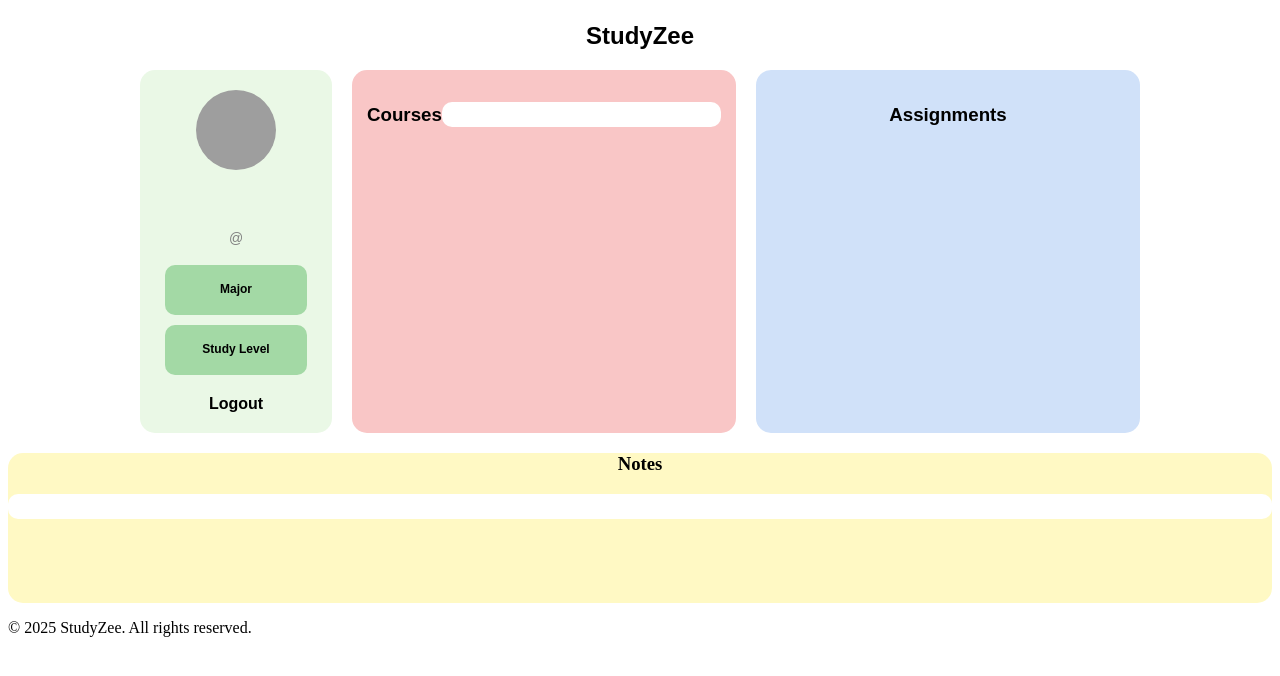
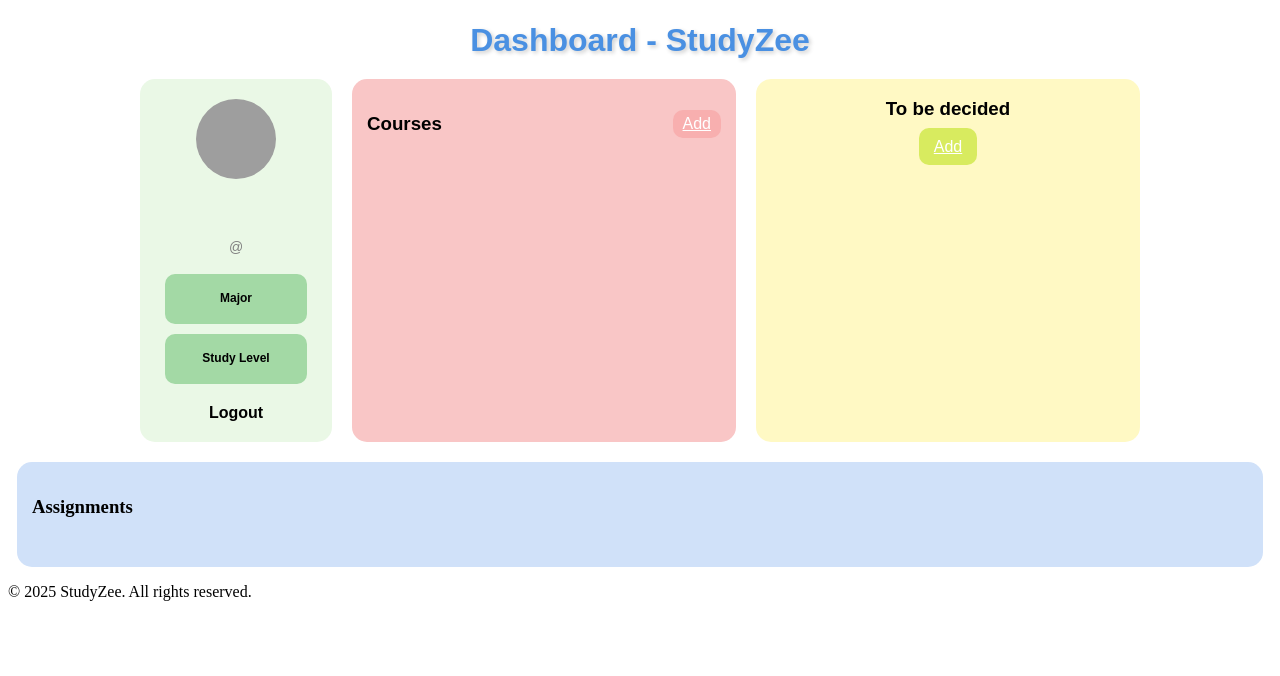
Before and after one commit to Singh-thetic/studyzee, a Python web app: template templates/dashboard.html in a window 1280 px wide. Shown: the part 58-734 px from the top of the page. Run offline with Jinja, Linux system fonts and the light colour scheme; the template is opened without the code that fills it, so the values that code supplies are empty; grey boxes are pictures that could not be loaded.

Commit message:
commited

```diff
--- a/templates/dashboard.html
+++ b/templates/dashboard.html
@@ -4,7 +4,7 @@
 
 {% block content %}
 <div class="dashboard-container">
-    <h1 class="title">StudyZee</h1>
+    <h1 class="title">Dashboard - StudyZee</h1>
 
     <div class="main-content">
         <!-- Sidebar (User Profile) -->
@@ -29,7 +29,7 @@
         <div class="courses-section">
             <div class="courses-header">
             <h3>Courses</h3>
-                <button class="add-btn" onclick="window.location.href='{{ url_for('add_course') }}'">Add</button>
+            <a href="{{ url_for('add_course') }}" class="add-btn" style="background: #F8AFAF; color: white;">Add</a>
             </div>
             <ul class="courses-list">
             {% for course in courses %}
@@ -38,25 +38,27 @@
             </ul>
         </div>
 
+        <!--TBD Section -->
+        <div class="notes-section">
+            <div class="notes-header">
+            <h3 style="text-align: center;">To be decided</h3>
+            <a href="{{ url_for('add_course') }}" class="add-btn" style="background: #d8eb5f; color: white; padding: 10px 15px; width: auto;">Add</a>
+            </div>
+        </div>
+    </div>
+</div>
 
 <!-- Assignments Section -->
 <div class="assignments-section">
     <h3>Assignments</h3>
     <ul class="assignments-list">
         {% for task in tasks %}
-                    <li class="assignment-item">{{ task[0] }}: {{ task[1] if task[1] else 'No due date' }}</li>
+        <li class="assignment-item" id="task-{{ loop.index0 }}">
+            <input type="checkbox" {% if task[2] %}checked{% endif %} onclick="window.location.href='{{ url_for('complete_task', task_id=task[3], type=task[4]) }}'">
+            {{ task[0] }} - Due: {{ task[1] if task[1] else 'No due date' }}
+        </li>
         {% endfor %}
     </ul>
-        </div>
-    </div>
-</div>
-
-<!-- Courses Section -->
-<div class="notes-section">
-    <div class="notes-header">
-        <h3 style="text-align: center;">Notes</h3>
-        <button class="add-btn" onclick="window.location.href='{{ url_for('add_course') }}'">Add</button>
-    </div>
 </div>
 
 <style>
@@ -67,9 +69,11 @@
         margin: 20px;
     }
     .title {
-        font-size: 24px;
+        font-size: 32px;
         font-weight: bold;
         margin-bottom: 20px;
+        color: #4A90E2;
+        text-shadow: 2px 2px 4px rgba(0, 0, 0, 0.2);
     }
     .main-content {
         display: grid;
@@ -147,6 +151,8 @@
     .courses-list {
         list-style: none;
         padding: 0;
+        max-height: 180px;
+        overflow-y: auto;
     }
     .course-item {
         background: #F8AFAF;
@@ -167,17 +173,35 @@
         background: #D0E1F9;
         padding: 15px;
         border-radius: 15px;
+        margin-top: 20px;
+        max-width: 95vw;
+        margin-left: auto;
+        margin-right: auto;
+        max-height: 250px;
+        overflow-y: auto;
     }
     .assignments-list {
         list-style: none;
         padding: 0;
+        max-height: 180px;
+        overflow-y: auto;
     }
     .assignment-item {
         background: #B0C4F0;
-        padding: 8px;
+        padding: 12px;
         border-radius: 10px;
-        margin: 5px 0;
+        margin: 6px 0;
+        font-size: 16px;
+        display: flex;
+        align-items: center;
+        gap: 10px;
+    }
+    .assignment-item input {
+        cursor: pointer;
+        width: 18px;
+        height: 18px;
     }
 </style>
 
+
 {% endblock %}
```
Also changed, not shown: app.py (+20 -3 lines). Lines whose indentation alone changed are shown as unchanged.
